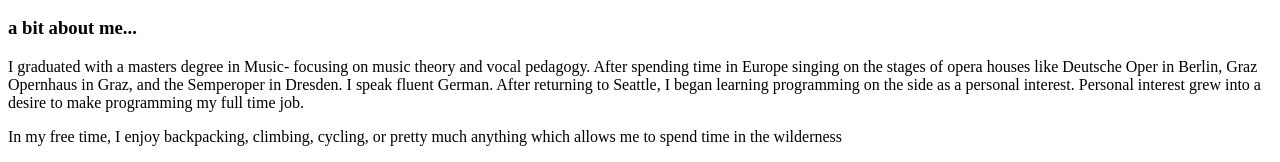
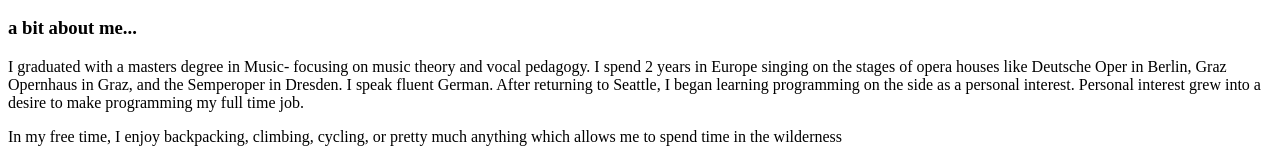
Before and after one commit to RSR312-206/RSR312-206.github.io, a plain HTML site: page index.html in a window 1280 px wide. Shown: the part 136-298 px from the top of the page. Drawn offline with Linux system fonts and the light colour scheme.

Commit message:
fixed grammar

```diff
--- a/index.html
+++ b/index.html
@@ -9,7 +9,7 @@
     </main>
       <section>
         <h3><b>a bit about me...</b></h3>
-          <p>I graduated with a masters degree in Music- focusing on music theory and vocal pedagogy. After spending time in Europe singing on the stages of opera houses like Deutsche Oper in Berlin, Graz Opernhaus in Graz, and the Semperoper in Dresden. I speak fluent German. After returning to Seattle, I began learning programming on the side as a personal interest. Personal interest grew into a desire to make programming my full time job.</p>
+          <p>I graduated with a masters degree in Music- focusing on music theory and vocal pedagogy. I spend 2 years in Europe singing on the stages of opera houses like Deutsche Oper in Berlin, Graz Opernhaus in Graz, and the Semperoper in Dresden. I speak fluent German. After returning to Seattle, I began learning programming on the side as a personal interest. Personal interest grew into a desire to make programming my full time job.</p>
           <p1>In my free time, I enjoy backpacking, climbing, cycling, or pretty much anything which allows me to spend time in the wilderness</p1>
       </section>
 
```
